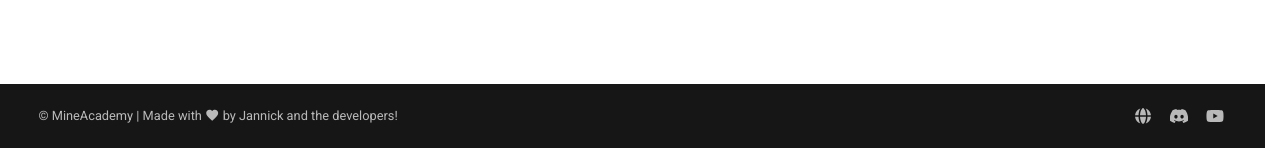
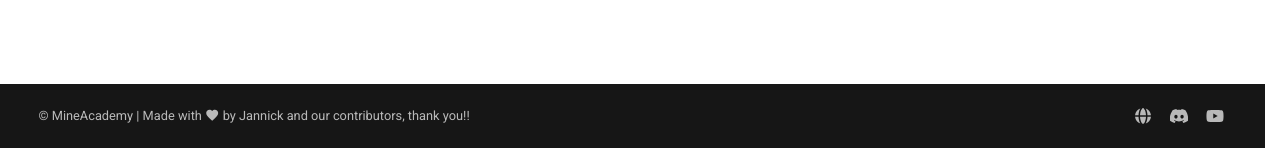
Before and after one commit to kangarko/docs, an MkDocs documentation site: the page built from docs/index.md, in a window 1280 px wide. Shown: the part 752-900 px from the top of the page. Built offline with MkDocs 1.6.1 and Material for MkDocs 9.7.7, drawn with Linux system fonts in a browser that asks for light colours; plug-ins that fetch from the network failed and are left out; comment, search, counter and statistics services are not loaded.

Commit message:
Improve copy footer

```diff
--- a/docs/assets/overrides/partials/copyright.html
+++ b/docs/assets/overrides/partials/copyright.html
@@ -25,7 +25,7 @@
   {% if config.copyright %}
     <div class="md-copyright__highlight">
       <!-- {{ config.copyright }} -->
-      © MineAcademy | Made with <span class="twemoji">{%include".icons/material/heart.svg"%}</span> by Jannick and the <a href="https://mineacademy.org/about#team">developers</a>!
+      © MineAcademy | Made with <span class="twemoji">{%include".icons/material/heart.svg"%}</span> by <a href="https://mineacademy.org/about#team">Jannick and our contributors, thank you!</a>!
     </div>
   {% endif %}
   {% if not config.extra.generator == false %}
```
